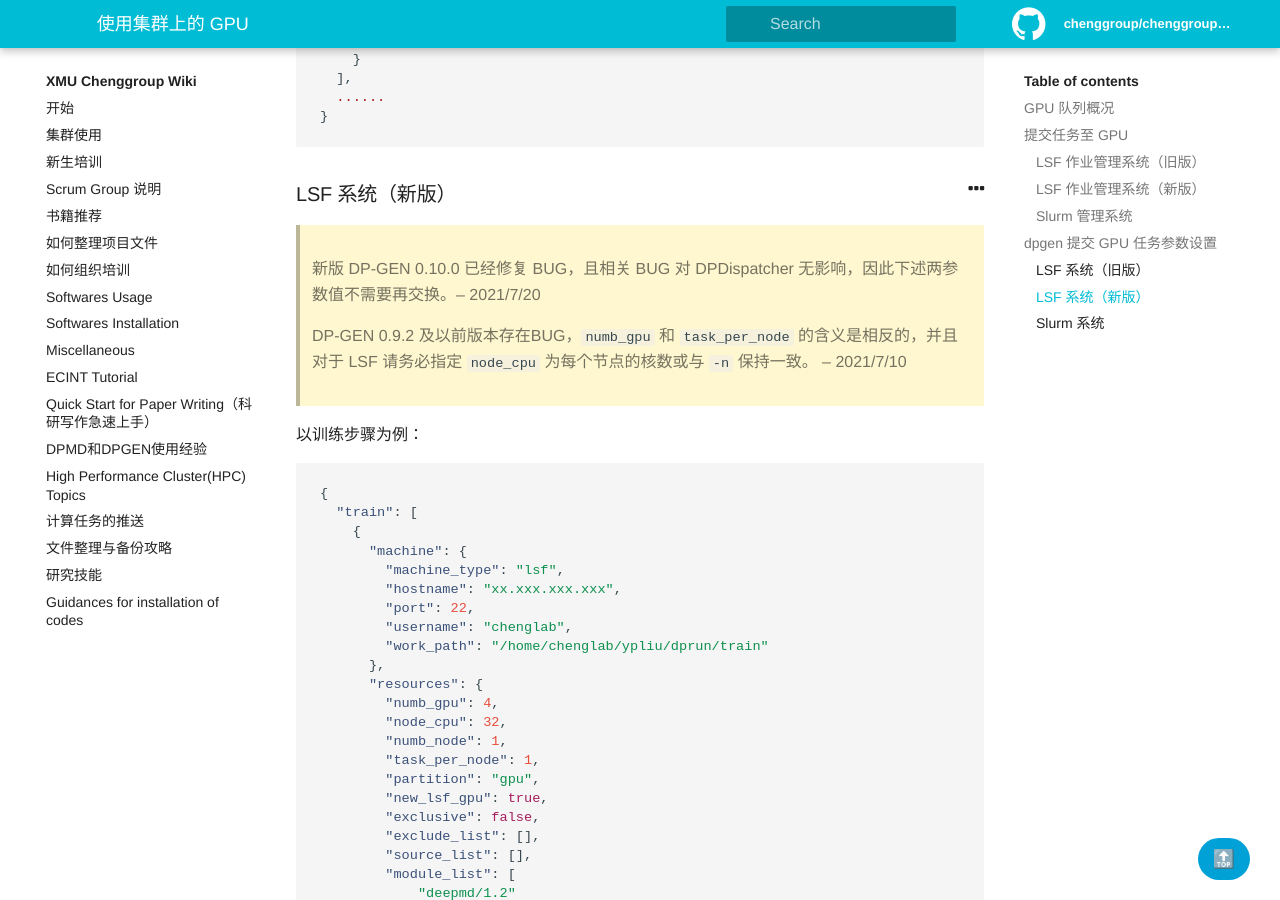
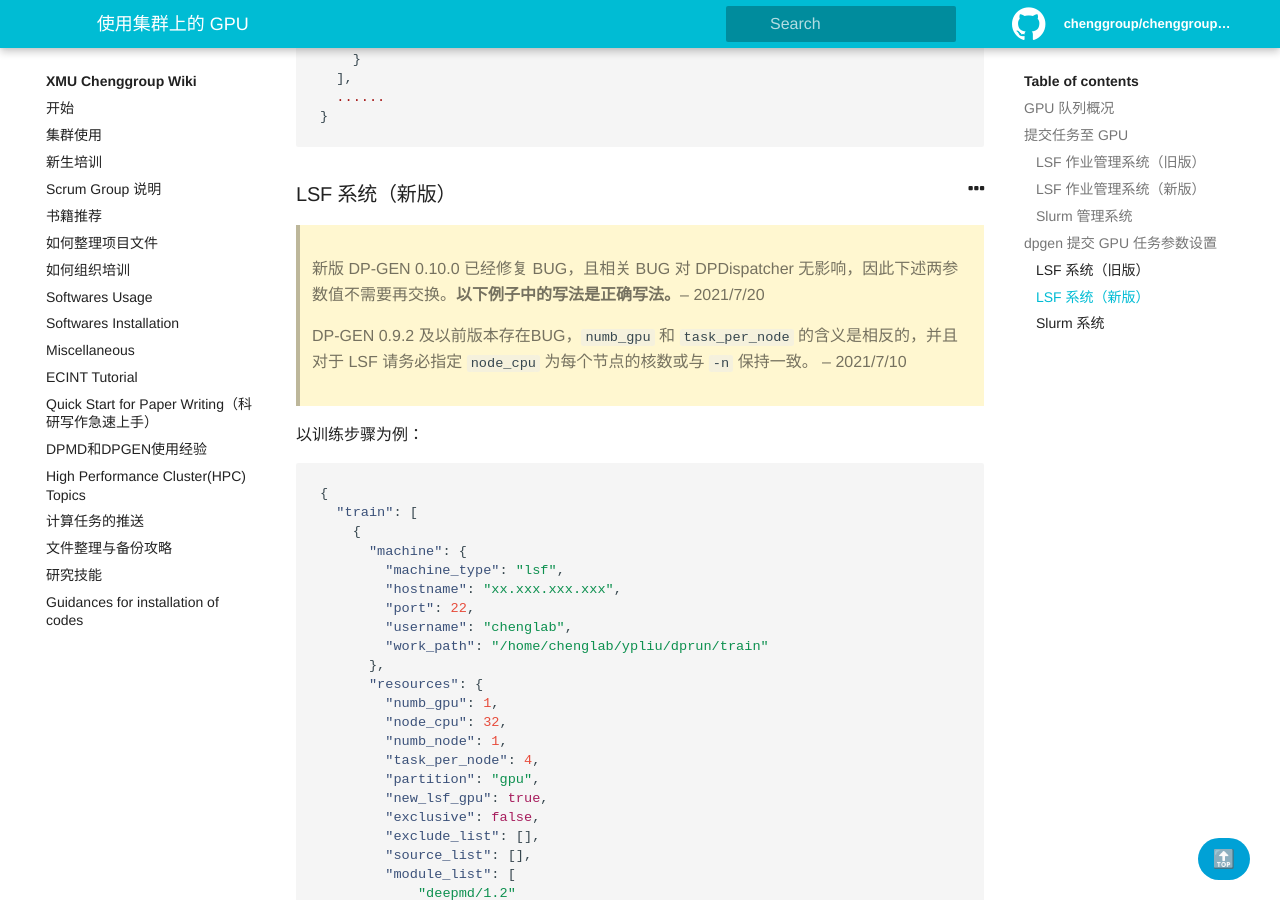
Before and after one commit to chenggroup/chenggroup.github.io, a Jekyll site: the page built from _wiki/集群使用/gpu_usage.md, in a window 1280 px wide and 900 px high, scrolled down 7383 px. Built offline with Jekyll 4.4.1, drawn with Linux system fonts in a browser that asks for light colours.

Commit message:
Update gpu_usage.md
Correct misleading description.

```diff
--- a/_wiki/集群使用/gpu_usage.md
+++ b/_wiki/集群使用/gpu_usage.md
@@ -303,7 +303,7 @@ Slurm 与 LSF 命令对照表如下所示：
 
 ### LSF 系统（新版）
 
-> 新版 DP-GEN 0.10.0 已经修复 BUG，且相关 BUG 对 DPDispatcher 无影响，因此下述两参数值不需要再交换。-- 2021/7/20
+> 新版 DP-GEN 0.10.0 已经修复 BUG，且相关 BUG 对 DPDispatcher 无影响，因此下述两参数值不需要再交换。**以下例子中的写法是正确写法。**-- 2021/7/20
 >
 > DP-GEN 0.9.2 及以前版本存在BUG，`numb_gpu` 和 `task_per_node` 的含义是相反的，并且对于 LSF 请务必指定 `node_cpu` 为每个节点的核数或与 `-n` 保持一致。 -- 2021/7/10
 
@@ -321,10 +321,10 @@ Slurm 与 LSF 命令对照表如下所示：
         "work_path": "/home/chenglab/ypliu/dprun/train"
       },
       "resources": {
-        "numb_gpu": 4,
+        "numb_gpu": 1,
         "node_cpu": 32,
         "numb_node": 1,
-        "task_per_node": 1,
+        "task_per_node": 4,
         "partition": "gpu",
         "new_lsf_gpu": true,
         "exclusive": false,
```
